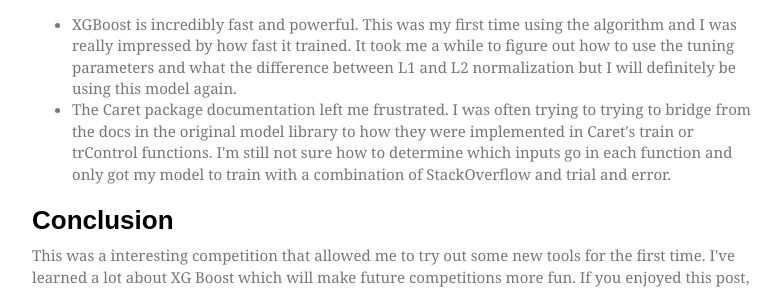
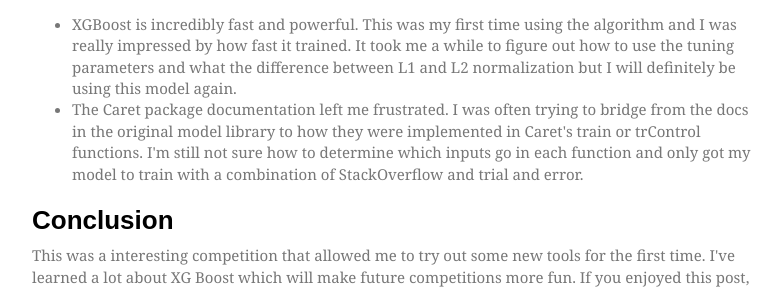
Before and after one commit to kuhnrl30/kuhnrl30.github.io, a Jekyll site: the page built from blog/_posts/2016-05-01-Home-Depot-Competition-Conclusion.html, in a window 1280 px wide. Shown: the part 1328-1618 px from the top of the page, without its empty margins (248-1031 px from the left). Built offline with Jekyll 4.4.1, drawn with Linux system fonts in a browser that asks for light colours; nearby versions of some CDN libraries; some web fonts are replaced; comment, search, counter and statistics services are not loaded.

Commit message:
Minot edit to HD blog post
Delete duplicated phase in the conclusion

```diff
--- a/blog/_posts/2016-05-01-Home-Depot-Competition-Conclusion.html
+++ b/blog/_posts/2016-05-01-Home-Depot-Competition-Conclusion.html
@@ -46,7 +46,7 @@ My workflow followed this general path. You can also follow along with the R cod
 <h3>Lesson Learned</h3>
 <ul>
 <li> XGBoost is incredibly fast and powerful. This was my first time using the algorithm and I was really impressed by how fast it trained.  It took me a while to figure out how to use the tuning parameters and what the difference between L1 and L2 normalization but I will definitely be using this model again.</li>
-<li>The Caret package documentation left me frustrated. I was often trying to trying to bridge from the docs in the original model library to how they were implemented in Caret's train or trControl functions. I'm still not sure how to determine which inputs go in each function and only got my model to train with a combination of StackOverflow and trial and error. </li>
+<li>The Caret package documentation left me frustrated. I was often trying to bridge from the docs in the original model library to how they were implemented in Caret's train or trControl functions. I'm still not sure how to determine which inputs go in each function and only got my model to train with a combination of StackOverflow and trial and error. </li>
 </ul>
 
 <h3>Conclusion</h3>
```
